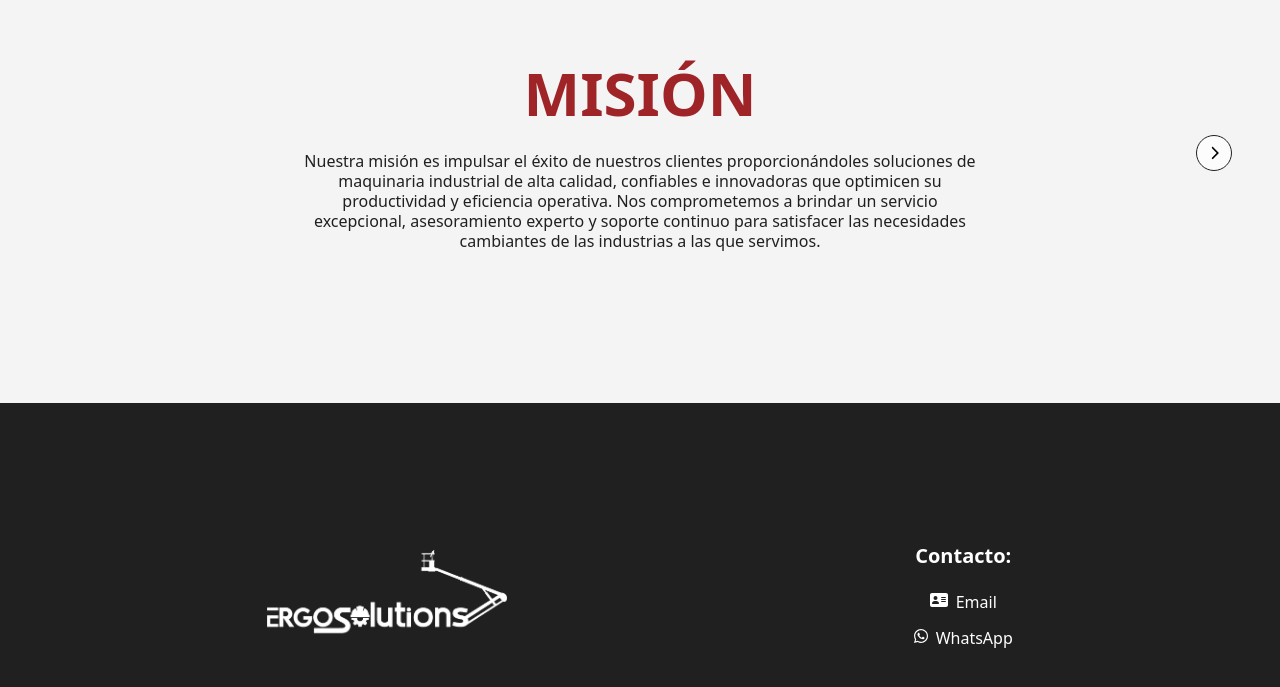
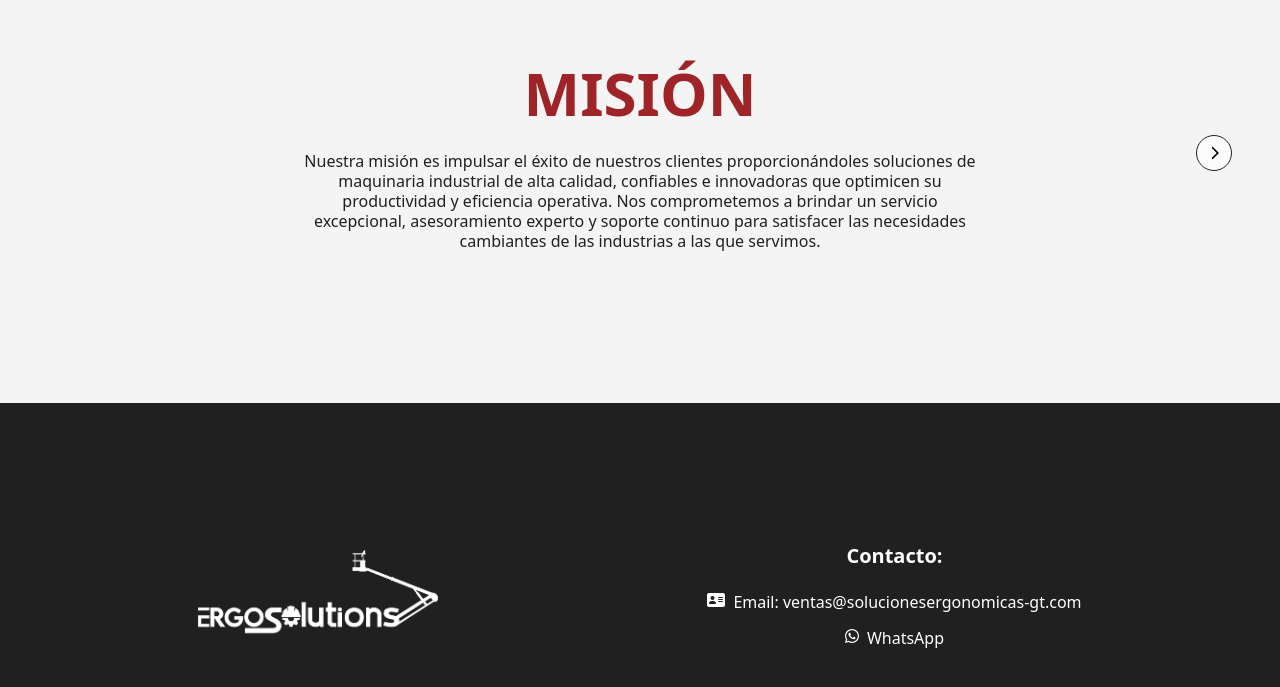
Before and after one commit to Jp2018317/ergo-solutions, a Next.js app: page / in a window 1280 px wide. Shown: the part 509-1196 px from the top of the page. Built offline with nearby package versions, Linux system fonts and the light colour scheme; no server answers; the database is empty.

Commit message:
feat: add email

```diff
--- a/src/components/FooterComponent.tsx
+++ b/src/components/FooterComponent.tsx
@@ -28,7 +28,7 @@ export default async function FooterComponent() {
             <h6 className='font-bold mb-2 max-sm:text-action'>Contacto:</h6>
             <div className='flex gap-2'>
                 <FontAwesomeIcon icon={faContactCard} />
-            <   span>Email</span>
+            <   span>Email: ventas@solucionesergonomicas-gt.com</span>
             </div>
               <a className='flex gap-2' href={`https://api.whatsapp.com/send?phone=${WHATSAPP_NUMBER}`} target="_blank" rel="noreferrer">
                 <FontAwesomeIcon icon={faWhatsapp} />
```
